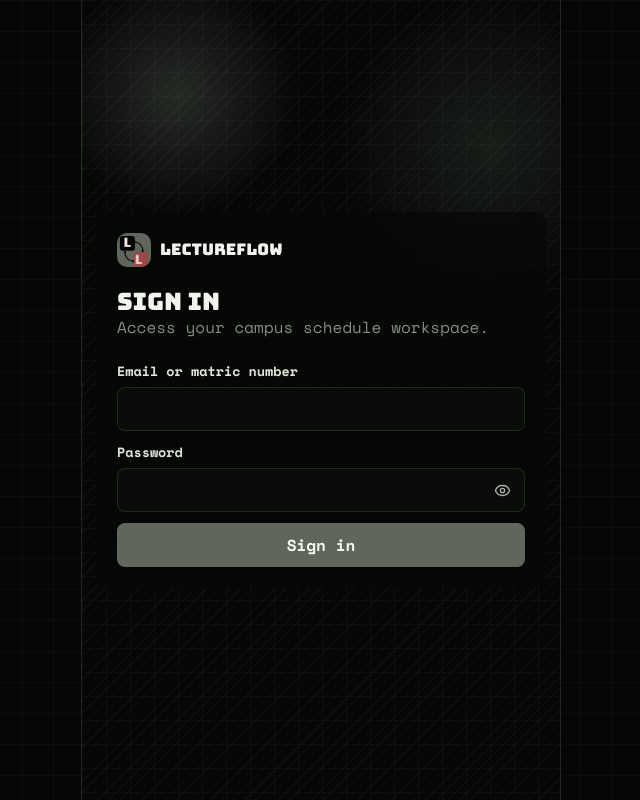
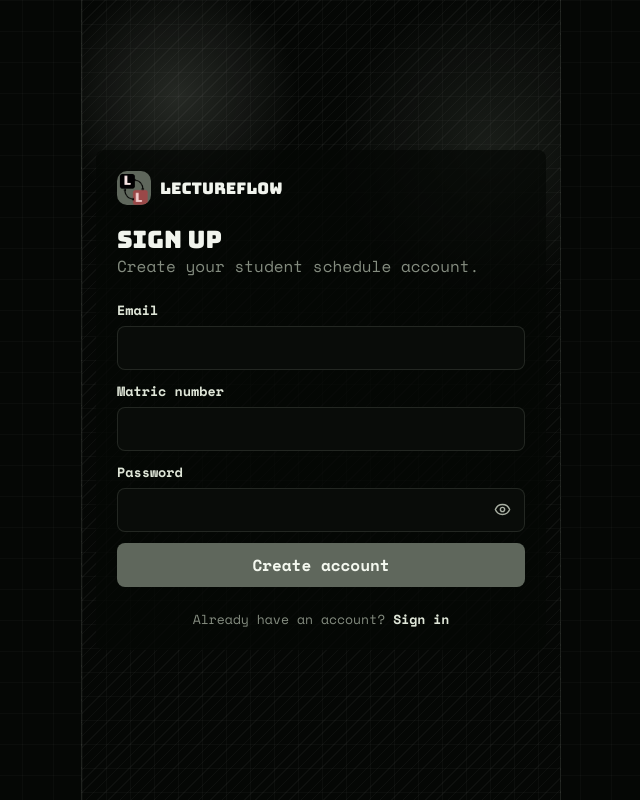
Before and after one commit to 01cap-tain/LectureFlow, a React app in the folder Frontend/: page /auth/signup in a window 1280 px wide. Before the commit this address led to /auth/signin. Shown: the whole page, without its empty margins (319-959 px from the left). Built offline with nearby package versions, Linux system fonts and the light colour scheme; no server answers; the HTML template or start-up script is replaced by a standard one.

Commit message:
The leftout frontend signUp route

```diff
--- a/Frontend/src/App.jsx
+++ b/Frontend/src/App.jsx
@@ -3,6 +3,7 @@
 import { ProtectedRoute } from "./components/ProtectedRoute";
 
 const SignIn = lazy(() => import("./pages/SignIn"));
+const SignUp = lazy(() => import("./pages/SignUp"));
 const AdminDashboard = lazy(() => import("./pages/AdminDashboard"));
 const AdminProfile = lazy(() => import("./pages/AdminProfile"));
 const AdminResourceDetail = lazy(() => import("./pages/AdminResourceDetail"));
@@ -27,6 +28,7 @@
       <Routes>
         <Route path="/" element={<Navigate to="/auth/signin" replace />} />
         <Route path="/auth/signin" element={<SignIn />} />
+        <Route path="/auth/signup" element={<SignUp />} />
         <Route path="/admin/dashboard" element={protect(<AdminDashboard />, ["admin"])} />
         <Route path="/admin/profile" element={protect(<AdminProfile />, ["admin"])} />
         <Route path="/admin/resources/:resource/:id" element={protect(<AdminResourceDetail />, ["admin"])} />
--- a/Frontend/src/index.css
+++ b/Frontend/src/index.css
@@ -192,6 +192,8 @@
 .form-error, .form-success { padding: 10px 11px; border-radius: 8px; font-size: 0.82rem; }
 .form-error { color: #ffb2ab; background: var(--danger-bg); }
 .form-success { color: var(--soft); background: var(--success-bg); }
+.auth-switch { color: var(--muted); font-size: 0.82rem; text-align: center; }
+.auth-switch a { color: var(--soft); font-weight: 850; text-decoration: none; }
 
 .section-tabs { display: flex; gap: 7px; overflow-x: auto; padding: 2px 0 7px; scrollbar-width: none; }
 .section-tabs::-webkit-scrollbar { display: none; }
--- a/Frontend/src/pages/SignIn.jsx
+++ b/Frontend/src/pages/SignIn.jsx
@@ -1,5 +1,5 @@
 import { useState } from "react";
-import { useNavigate } from "react-router-dom";
+import { Link, useLocation, useNavigate } from "react-router-dom";
 import { useQueryClient } from "@tanstack/react-query";
 import { apiRequest } from "../api/client";
 import { PasswordInput } from "../components/PasswordInput";
@@ -7,6 +7,7 @@
 
 export default function SignIn() {
   const navigate = useNavigate();
+  const location = useLocation();
   const queryClient = useQueryClient();
   const [form, setForm] = useState({ identifier: "", password: "" });
   const [error, setError] = useState("");
@@ -84,11 +85,16 @@
             <span>Password</span>
             <PasswordInput value={form.password} onChange={updateField} />
           </label>
+          {location.state?.message ? <p className="form-success">{location.state.message}</p> : null}
           {error ? <p className="form-error">{error}</p> : null}
           <button className="primary-button" type="submit" disabled={loading}>
             {loading ? "Signing in..." : "Sign in"}
           </button>
         </form>
+
+        <p className="auth-switch">
+          New student? <Link to="/auth/signup">Create account</Link>
+        </p>
       </section>
     </main>
   );
--- /dev/null
+++ b/Frontend/src/pages/SignUp.jsx
@@ -0,0 +1,108 @@
+import { useState } from "react";
+import { Link, useNavigate } from "react-router-dom";
+import { apiRequest } from "../api/client";
+import { PasswordInput } from "../components/PasswordInput";
+import logo from "../assets/LogoMakr-8frzfc.png";
+
+export default function SignUp() {
+  const navigate = useNavigate();
+  const [form, setForm] = useState({ email: "", matric_no: "", password: "" });
+  const [error, setError] = useState("");
+  const [loading, setLoading] = useState(false);
+
+  function updateField(event) {
+    setForm((current) => ({ ...current, [event.target.name]: event.target.value }));
+  }
+
+  async function handleSubmit(event) {
+    event.preventDefault();
+    setError("");
+    setLoading(true);
+
+    try {
+      await apiRequest("/auth/signup", {
+        method: "POST",
+        body: {
+          email: form.email.trim(),
+          matric_no: form.matric_no.trim(),
+          password: form.password,
+        },
+      });
+
+      navigate("/auth/signin", {
+        replace: true,
+        state: { message: "Account created. Please sign in." },
+      });
+    } catch (err) {
+      setError(err.message);
+    } finally {
+      setLoading(false);
+    }
+  }
+
+  return (
+    <main className="auth-screen">
+      <section className="auth-panel">
+        <div className="brand auth-brand">
+          <span className="brand-mark"><img src={logo} alt="" /></span>
+          <span>LectureFlow</span>
+        </div>
+        <div>
+          <h1>Sign up</h1>
+          <p className="muted">Create your student schedule account.</p>
+        </div>
+
+        <form className="form-stack" onSubmit={handleSubmit}>
+          <label>
+            <span>Email</span>
+            <input
+              name="email"
+              type="email"
+              value={form.email}
+              onChange={updateField}
+              autoCapitalize="none"
+              autoCorrect="off"
+              autoComplete="email"
+              spellCheck="false"
+              required
+            />
+          </label>
+
+          <label>
+            <span>Matric number</span>
+            <input
+              name="matric_no"
+              type="text"
+              value={form.matric_no}
+              onChange={updateField}
+              autoCapitalize="characters"
+              autoCorrect="off"
+              autoComplete="username"
+              spellCheck="false"
+              required
+            />
+          </label>
+
+          <label>
+            <span>Password</span>
+            <PasswordInput
+              value={form.password}
+              onChange={updateField}
+              autoComplete="new-password"
+            />
+          </label>
+
+          {error ? <p className="form-error">{error}</p> : null}
+
+          <button className="primary-button" type="submit" disabled={loading}>
+            {loading ? "Creating account..." : "Create account"}
+          </button>
+        </form>
+
+        <p className="auth-switch">
+          Already have an account? <Link to="/auth/signin">Sign in</Link>
+        </p>
+      </section>
+    </main>
+  );
+}
```
Also changed, not shown: 2 other files (tests, documents, lock files or other folders).
